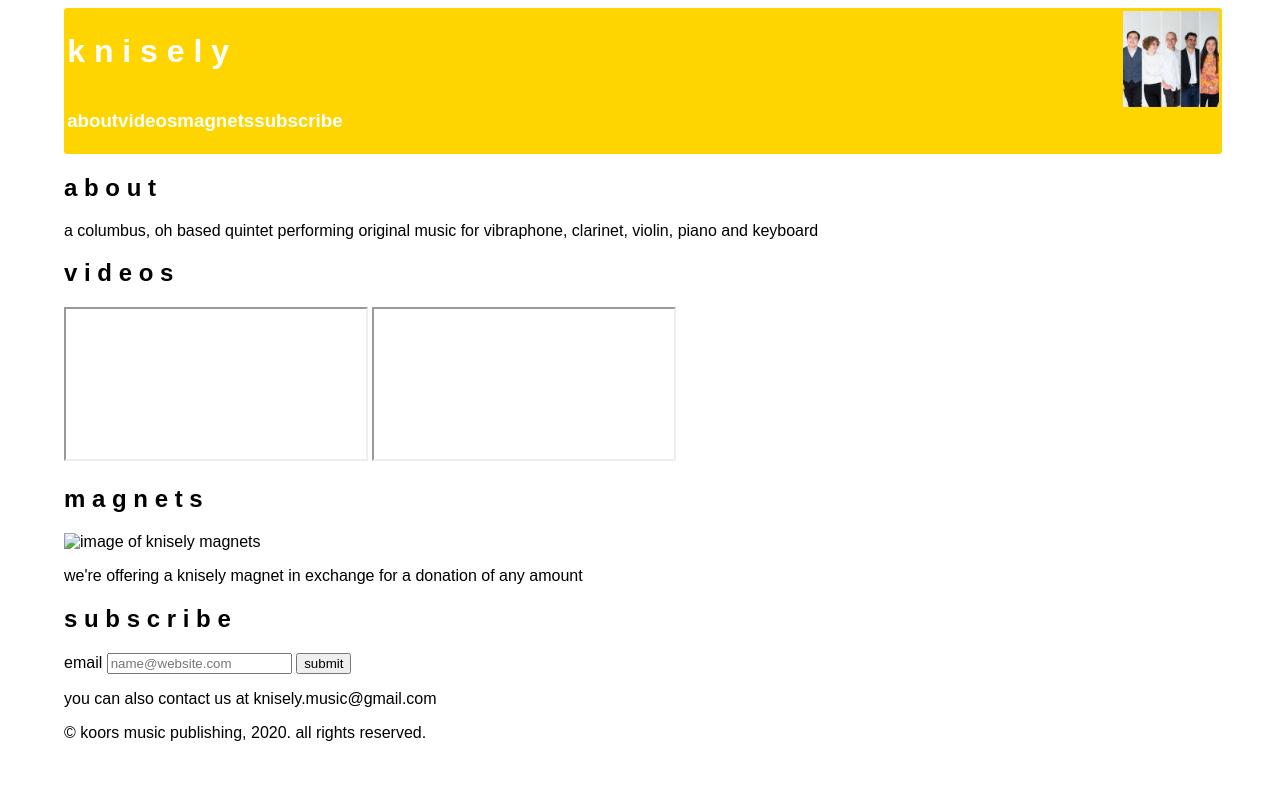
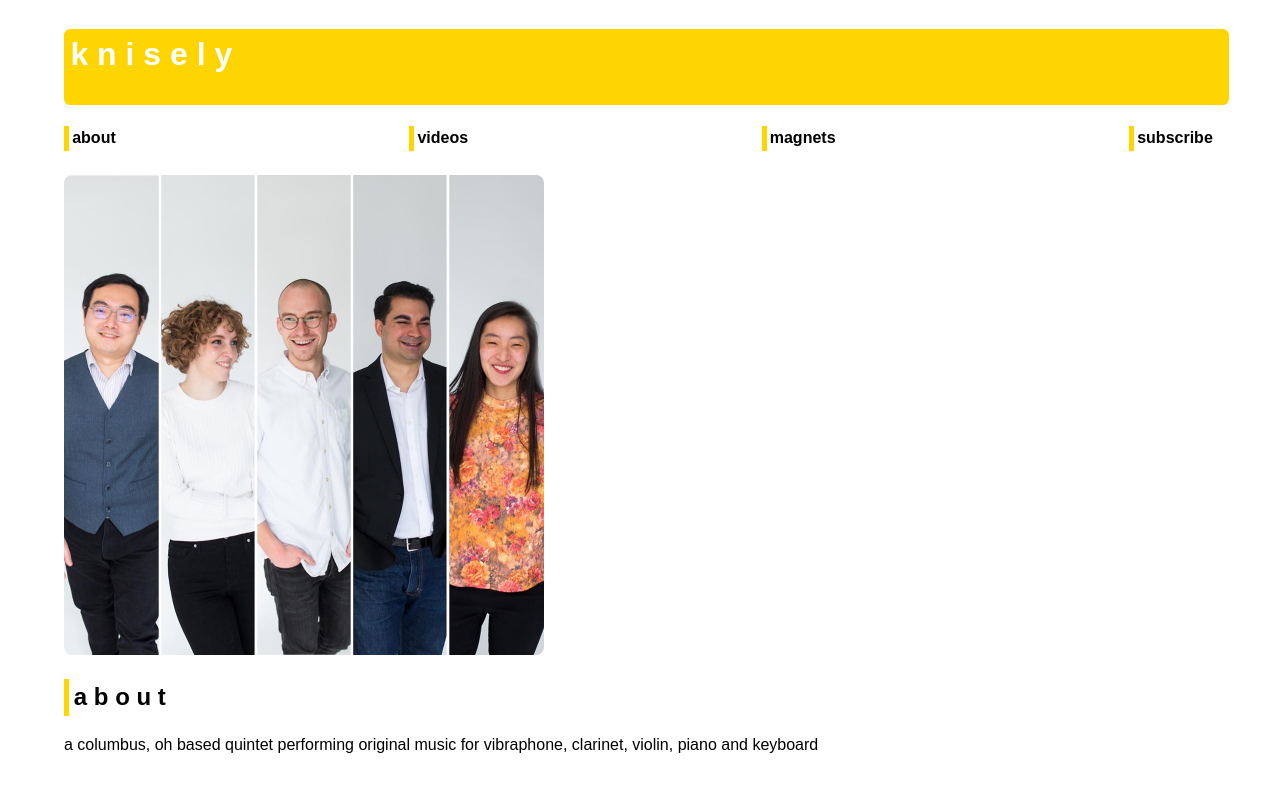
Before and after one commit to zach-koors/kniselymusic, a plain HTML site: page index.html in a window 1280 px wide. Shown: the top 795 px of the page. Drawn offline with Linux system fonts and the light colour scheme.

Commit message:
finished header, formatted, tried to get imgs centered..!;

```diff
--- a/index.html
+++ b/index.html
@@ -11,47 +11,54 @@
 <body>
 
   <!-- header -->
-  <header id="header" class="flex-row flex-around yellow-card">
-    <div>
-      <h1 class=""><a href="#">k n i s e l y</a></h1>
+  <header id="header" class="flex-column">
+    <h1 class="yellow-card space"><a href="#">k n i s e l y</a></h1>
       <nav id="nav-bar" class="flex-row flex-around">
-        <a href="#"><h3>about</h3></a>
-        <a href="#"><h3>videos</h3></a>
-        <a href="#"><h3>magnets</h3></a>
-        <a href="#"><h3>subscribe</h3></a>
+        <a id="nav-link" class="left-line" href="#">about</a>
+        <a id="nav-link" class="left-line" href="#">videos</a>
+        <a id="nav-link" class="left-line" href="#">magnets</a>
+        <a id="nav-link" class="left-line" href="#">subscribe</a>
+        <img src="" style="position:absolute;bottom:5000px;" height="" alt="n/a" id="header-img">
       </nav>
-    </div>
-    <img src="group_photo_1.jpg" height="" alt="knisely profile image" id="header-img">
-
-
   </header>
-
+  <hr>
   <main class="">
     <!-- info -->
-  <h2 class="">a b o u t</h2>
+    <img src="group_photo_1.jpg" height="" alt="knisely profile image">
+    <h2 class="left-line">a b o u t</h2>
     <p>a columbus, oh based quintet performing original music for vibraphone, clarinet, violin, piano and keyboard</p>
+    <hr>
 
     <!-- videos -->
-  <h2 class="">v i d e o s</h2>
+    <h2 class="left-line">v i d e o s</h2>
     <iframe src="" width="" height="" id="video"></iframe>
+    <hr>
     <iframe src="" width="" height="" id="video"></iframe>
+    <hr>
 
     <!-- magnet photo -->
-  <h2 class="">m a g n e t s</h2>
+    <h2 class="left-line">m a g n e t s</h2>
     <a href="#"><img src="" alt="image of knisely magnets"></a>
     <p>we're offering a knisely magnet in exchange for a donation of any amount</p>
+    <button type="button" name="magnet"><a href="">get a magnet</a></button>
+
+    <hr>
 
     <!-- email form-->
-  <h2 class="">s u b s c r i b e</h2>
+    <h2 class="left-line">s u b s c r i b e</h2>
     <form id="form" class="" action="https://www.freecodecamp.com/email-submit" method="post">
-    <label for="email">email</label>
+      <div class="flex-column space">
+        <label for="email">add your email to our contact list</label>
         <input id="email" type="email" name="email" placeholder="name@website.com">
+      </div>
         <button type="submit" name="submit" id="submit">submit</button>
+        <hr>
     </form>
-  <p>you can also contact us at <a href="mailto:knisely.music@gmail.com">knisely.music@gmail.com</a></p>
-
-
+    <p>you can also contact us at <a href="mailto:knisely.music@gmail.com"><u>knisely.music@gmail.com</u></a></p>
+    <hr>
   </main>
-  <footer>© koors music publishing, 2020. all rights reserved.</footer>
+  <hr>
+  <footer><small>© koors music publishing, 2020. all rights reserved.</small></footer>
+  <hr class="space">
 </body>
 </html>
--- a/style.css
+++ b/style.css
@@ -9,14 +9,36 @@ a{
   text-decoration: none;
   color: inherit;
 }
+a:hover{
+  color: gray;
+}
+a:active{
+  color: gray;
+}
+.left-line{
+  border-left: thick solid hsl(50, 100%, 50%);
+  padding: .2em;
+}
+nav{
+  position: sticky;
+  top: 0px;
+}
+#nav-link{
+  font-weight: bold;
+}
+hr{
+  border: none;
+  height: .5em;
+}
+main{
+  width: 100%;
+}
 img{
-  height: 6em;
-  width: auto;
+  width: 100%;
+  text-align: center;
   max-width: 480px;
   max-height: 480px;
-}
-header{
-
+  border-radius: .5em;
 }
 .yellow-card{
   color: white;
@@ -32,9 +54,15 @@ header{
 .flex-around{
   justify-content: space-between;
 }
-main{
-  width: 90%;
+.flex-column{
+  display: flex;
+  flex-direction: column;
 }
 .space{
   padding-bottom: 1em;
 }
+footer{
+  border-top: thin solid hsl(50, 100%, 50%);
+  border-bottom: thin solid hsl(50, 100%, 50%);
+  padding: .2em;
+}
```
Lines whose indentation alone changed are shown as unchanged.
